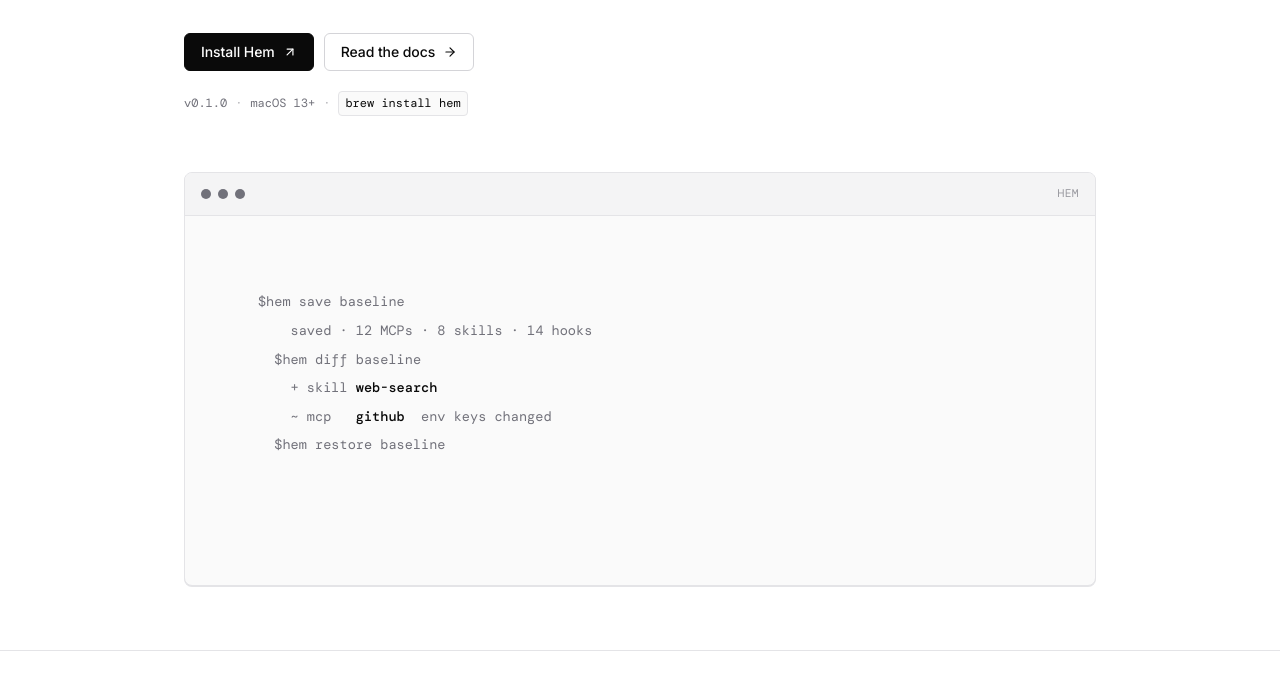
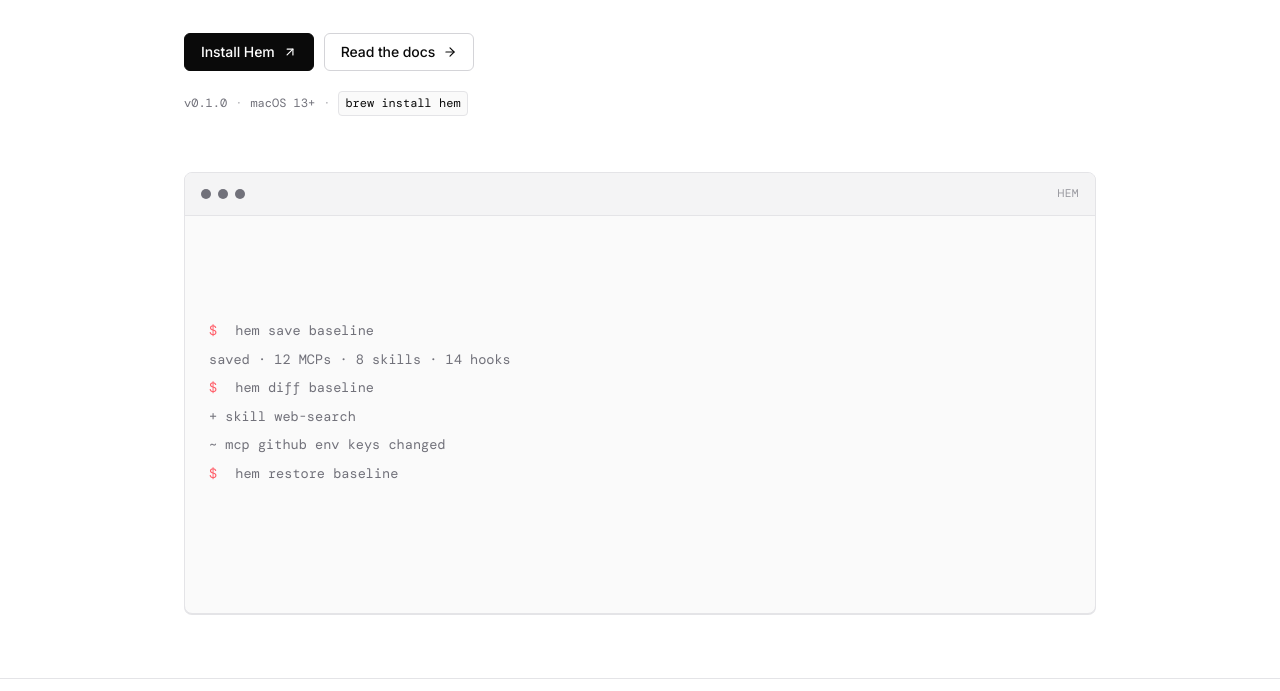
Before and after one commit to qyinm/gandalf, an Astro site in the folder apps/landing/: page / in a window 1280 px wide. Shown: the part 406-1097 px from the top of the page. Built offline with nearby package versions, Linux system fonts and the light colour scheme; Astro itself is replaced by a stand-in of ours; a web font is replaced by a local one.

Commit message:
fix(landing): simplify hero terminal with structured lines

```diff
--- a/apps/landing/src/components/Hero.astro
+++ b/apps/landing/src/components/Hero.astro
@@ -1,5 +1,14 @@
 ---
 import TerminalWindow from './TerminalWindow.astro';
+
+const terminalLines = [
+  { command: 'hem save baseline', prompt: true },
+  { command: 'saved · 12 MCPs · 8 skills · 14 hooks', prompt: false },
+  { command: 'hem diff baseline', prompt: true },
+  { command: ' + skill web-search', prompt: false },
+  { command: ' ~ mcp github  env keys changed', prompt: false },
+  { command: 'hem restore baseline', prompt: true },
+];
 ---
 
 <section class="hero section--no-rule">
@@ -39,14 +48,7 @@
     </p>
 
     <div class="hero__terminal">
-      <TerminalWindow label="hem">
-        <span class="terminal__line"><span class="terminal__prompt">$</span>hem save baseline</span>
-        <span class="terminal__line">  saved · 12 MCPs · 8 skills · 14 hooks</span>
-        <span class="terminal__line"><span class="terminal__prompt">$</span>hem diff baseline</span>
-        <span class="terminal__line">  + skill <span class="terminal__add">web-search</span></span>
-        <span class="terminal__line">  ~ mcp   <span class="terminal__mod">github</span>  env keys changed</span>
-        <span class="terminal__line"><span class="terminal__prompt">$</span>hem restore baseline</span>
-      </TerminalWindow>
+      <TerminalWindow label="hem" lines={terminalLines} />
     </div>
   </div>
 </section>
@@ -132,6 +134,7 @@
     .hero {
       padding: 56px 0 48px;
     }
+
     .hero__actions .btn {
       flex: 1;
       justify-content: center;
--- a/apps/landing/src/components/TerminalWindow.astro
+++ b/apps/landing/src/components/TerminalWindow.astro
@@ -1,6 +1,6 @@
 ---
 export interface Props {
-  lines?: { command: string }[];
+  lines?: { command: string; prompt?: boolean }[];
   label?: string;
 }
 
@@ -20,7 +20,16 @@
     <code>
       {hasLines ? (
         lines!.map((line) => (
-          <span class="terminal__line"><span class="terminal__prompt">$</span> {line.command}</span>
+          <span class="terminal__line">
+            {line.prompt === false ? (
+              <span>{line.command}</span>
+            ) : (
+              <>
+                <span class="terminal__prompt">$</span>
+                <span> {line.command}</span>
+              </>
+            )}
+          </span>
         ))
       ) : (
         <slot />
@@ -97,4 +106,14 @@
     margin-right: 10px;
     white-space: nowrap;
   }
+
+  .terminal__add {
+    color: var(--foreground);
+    font-weight: 500;
+  }
+
+  .terminal__mod {
+    color: var(--foreground);
+    font-weight: 500;
+  }
 </style>
```
